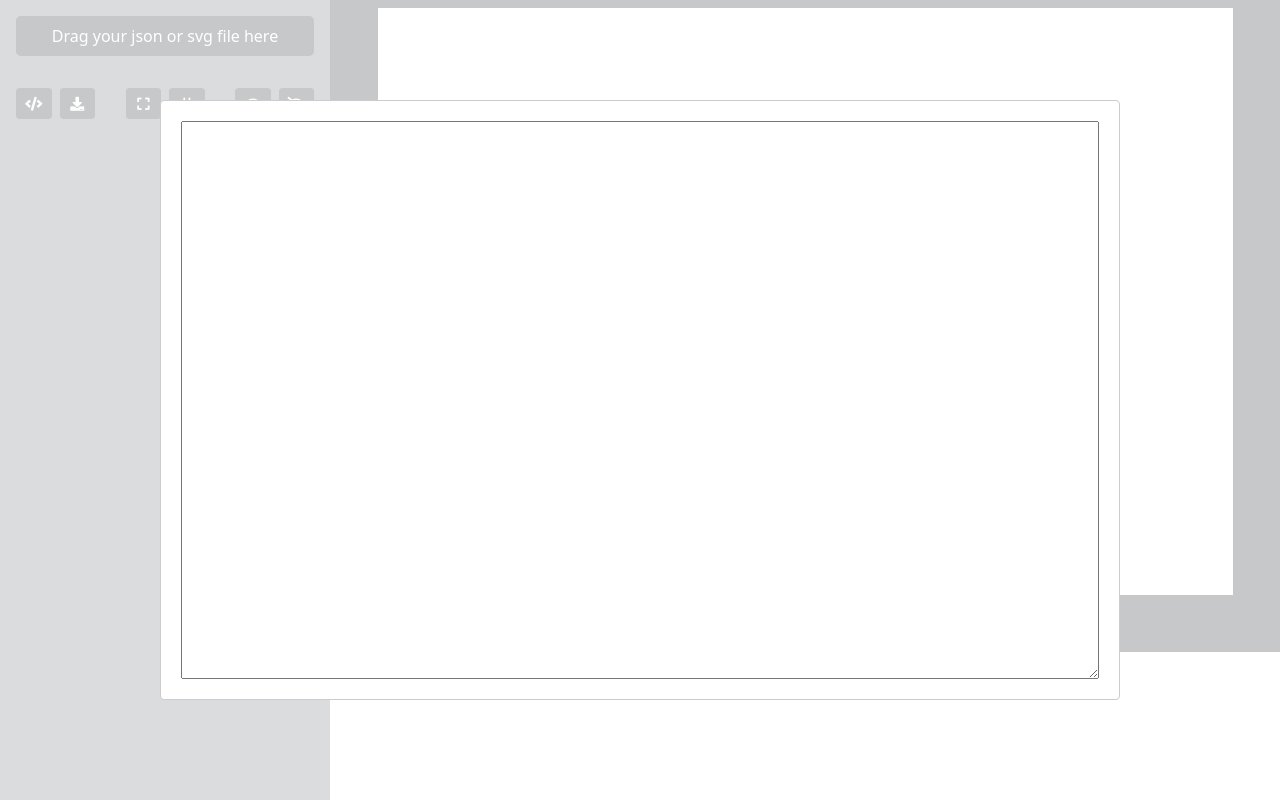
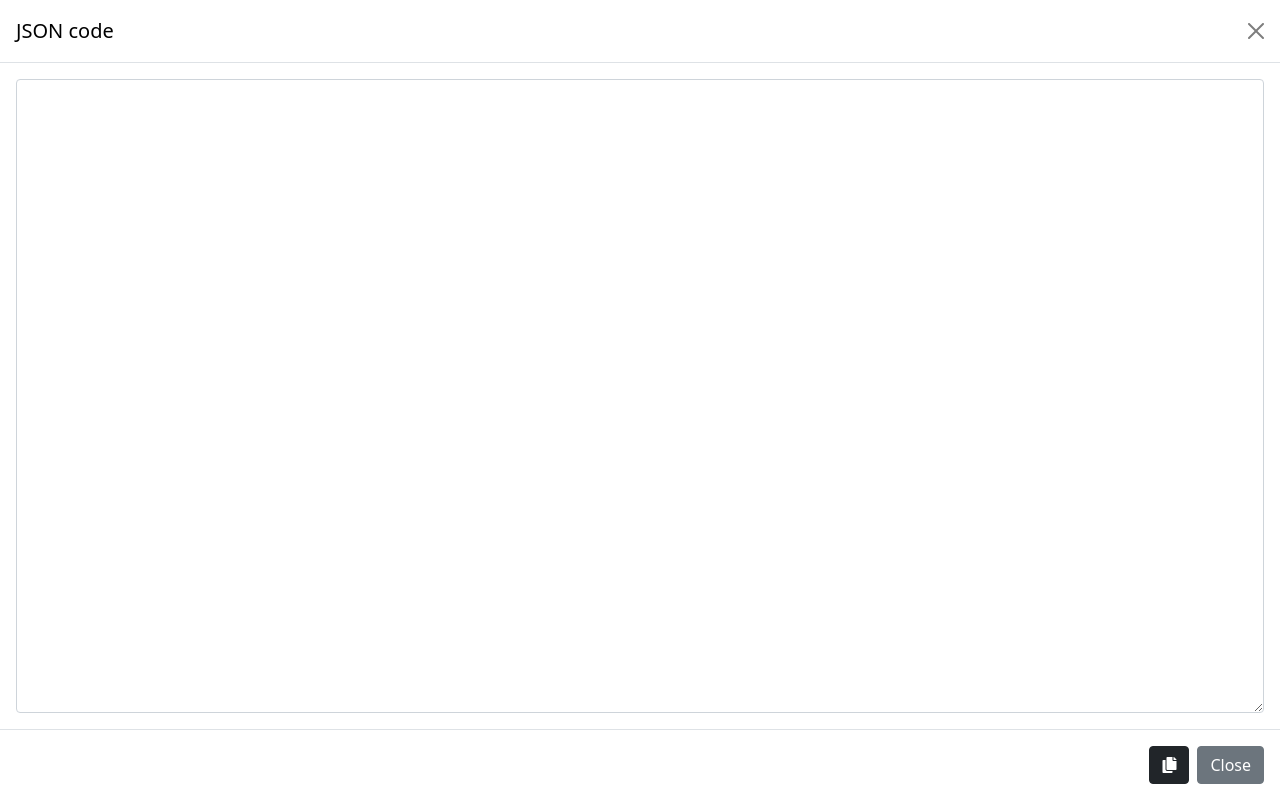
Before and after one commit to SoumyaMahbub/svg-animation2, a React (Create React App) app: page / in a window 1280 px wide. Both pictures are taken after a click on the button 33 px from the left and 103 px from the top of the page. Built offline with nearby package versions, Linux system fonts and the light colour scheme.

Commit message:
design update and outergroup fix

```diff
--- a/src/Components/ExportBar.js
+++ b/src/Components/ExportBar.js
@@ -1,4 +1,4 @@
-import React, { useState } from 'react';
+import React, { useState, useEffect } from 'react';
 import { useSelector } from 'react-redux';
 import Modal from "react-modal";
 import $ from 'jquery';
@@ -22,7 +22,6 @@ const customStyles = {
 const ExportBar = () => {
     const svgJson = useSelector(state => state.svgJson);
 	const file = useSelector(state => state.fileName);
-    const [modalIsOpen, setIsOpen] = useState(false);
 
 	const cutParent = (json , newJson) => {
 		newJson['width'] = json['width'];
@@ -68,23 +67,6 @@ const ExportBar = () => {
 		cutLayers(json['layers'], newJson['layers']);
 		return newJson;
 	}
-
-    const openModal = () => {
-		setIsOpen(true);
-	};
-
-    const afterOpenModal = () => {
-		try {
-			const newJson = cutJson(svgJson);
-			$('#code-area').text(JSON.stringify(newJson, null, "\t"));
-		} catch (e) {
-			console.log(e);
-		}
-    }
-
-    const closeModal = () => {
-		setIsOpen(false);
-	};
 
 	const hideAllLayers = () => {
 		const mainSvgLayers = $('#main-svg').children();
@@ -156,10 +138,27 @@ const ExportBar = () => {
 		}
 	}
 
+	const copyCodeToClipboard = () => {
+		const codeTextArea = document.getElementById('code-area');
+		navigator.clipboard.writeText(codeTextArea.value);
+	}
+
+	const addCodeToModal = () => {
+		var myModalEl = document.getElementById('exampleModal')
+		myModalEl.addEventListener('shown.bs.modal', function (event) {
+			try {
+				const newJson = cutJson(svgJson);
+				$('#code-area').text(JSON.stringify(newJson, null, "\t"));
+			} catch (e) {
+				console.log(e);
+			}
+		})
+	}
+
     return (
         <div className="d-flex justify-content-between">
 			<div>
-				<button onClick={openModal} className="me-2 btn btn-sm btn-dark">
+				<button className="me-2 btn btn-sm btn-dark" data-bs-toggle="modal" onClick={addCodeToModal} data-bs-target="#exampleModal">
 					<i className="fas fa-code fa-fw"></i>
 				</button>
 				<button onClick={downloadJsonFile} className="btn btn-sm btn-dark">
@@ -182,20 +181,29 @@ const ExportBar = () => {
 					<i className = "fa fa-eye-slash fa-fw"></i>
 				</button>
 			</div>
-            <Modal
-				isOpen={modalIsOpen}
-				onAfterOpen={afterOpenModal}
-				onRequestClose={closeModal}
-				style={customStyles}
-				ariaHideApp={false}
-				contentLabel="Example Modal"
-			>
-				<textarea
-					spellCheck="false"
-					id="code-area"
-					className="w-100 h-100"
-				></textarea>
-			</Modal>
+
+			<div id="exampleModal" className="modal fade text-black" tabIndex="-1">
+				<div className="modal-dialog modal-fullscreen">
+					<div className="modal-content">
+						<div className="modal-header">
+							<h5 className="modal-title" id="exampleModalLabel">JSON code</h5>
+							<button type="button" className="btn-close" data-bs-dismiss="modal" aria-label="Close"></button>
+						</div>
+						<div className="modal-body">
+							<textarea
+								spellCheck="false"
+								id="code-area"
+								className="w-100 h-100 font-monospace form-control"
+							></textarea>
+						</div>
+						<div class="modal-footer">
+							<button type="button" class="btn btn-dark" onClick={copyCodeToClipboard}><i class="fas fa-copy"></i></button>
+							<button type="button" class="btn btn-secondary" data-bs-dismiss="modal">Close</button>
+						</div>
+					</div>
+				</div>
+			</div>
+
         </div>
     )
 }
--- a/src/Components/Layer.js
+++ b/src/Components/Layer.js
@@ -82,14 +82,14 @@ const Layer = (props) => {
 	}
 
 	const unhighlightGroup = () => {
-		selLayer['layers'].forEach(layer => {
+		selLayer['layers'].forEach((layer, idx) => {
 			if (layer.strokeColor) {
-				$(".highlighted").attr('stroke', layer.strokeColor);
+				$(".highlighted").eq(idx).attr('stroke', layer.strokeColor);
 			} else {
-				$(".highlighted").removeAttr('stroke');
+				$(".highlighted").eq(idx).removeAttr('stroke');
 			}
-			$('.highlighted').removeClass('highlighted');
 		})
+		$('.highlighted').removeClass('highlighted');
 	}
 
 	const clickOnLayer = (e) => {
@@ -141,16 +141,16 @@ const Layer = (props) => {
 		}
 	}
 
-	const delay = ms => new Promise(res => setTimeout(res, ms));
-
-	const toggleSubLayers = async (e) => {
-		if ($(e.currentTarget).hasClass('fa-chevron-right')) {
-			$(e.currentTarget).removeClass('fa-chevron-right');
-			$(e.currentTarget).addClass('fa-chevron-down');
-		} else {
-			$(e.currentTarget).removeClass('fa-chevron-down');
-			$(e.currentTarget).addClass('fa-chevron-right');
-		}
+	const toggleSubLayers = (e) => {
+		const myCollapsible = document.getElementById('sublayer_' + props.name);
+		myCollapsible.addEventListener('hidden.bs.collapse', function () {
+			$(e.target).removeClass('fa-chevron-down');
+			$(e.target).addClass('fa-chevron-right');
+		})
+		myCollapsible.addEventListener('shown.bs.collapse', function () {
+			$(e.target).removeClass('fa-chevron-right');
+			$(e.target).addClass('fa-chevron-down');
+		})
 	}
 
 	return (
--- a/src/Components/MyDropzone.js
+++ b/src/Components/MyDropzone.js
@@ -72,20 +72,15 @@ const MyDropzone = () => {
 		for (var attr in path['attributes']) {
 			path[attr] = path['attributes'][attr];
 		}
+		delete path['attributes'];
 		if (path['id']) {
 			path['name'] = path['id'];
+			delete path['id'];
 		}
 		else if (path['name'] === "g" || path['name'] === "path") {
 			delete path['name'];
 		}
-		delete path['attributes'];
-		if (path['fill'] !== "none") {
-			if (!path['fill']) {
-				path['fill'] = "#000000";
-			}
-			path['fillColor'] = path['fill'];
-			path['fillColor'] = parseHexColor(path['fillColor']);
-		} else if(path['stroke']) {
+		if(path['stroke']) {
 			delete path['fill'];
 			path['strokeColor'] = path['stroke'];
 			path['strokeWidth'] = path['stroke-width'];
@@ -96,6 +91,13 @@ const MyDropzone = () => {
 			delete path['stroke-width'];
 			delete path['stroke-linecap'];
 			delete path['stroke-linejoin'];
+		}else if (path['fill'] !== "none") {
+			if (!path['fill']) {
+				path['fill'] = "#000000";
+			}
+			path['fillColor'] = path['fill'];
+			delete path['fill']
+			path['fillColor'] = parseHexColor(path['fillColor']);
 		}
 		path['pathData'] = path['d'];
 		delete path['d'];
@@ -301,16 +303,18 @@ const MyDropzone = () => {
 				svgEl.children().eq(i).remove();
 			}
 		}
-		if (svgEl.children().length === 1) {
-			const cnt = svgEl.children().eq(0).contents();
-			svgEl.children().eq(0).replaceWith(cnt);
-		}
 	}
 
 	const parseSvg = (svgString) => {
 		const parser = new DOMParser();
 		const doc = parser.parseFromString(svgString, "image/svg+xml");
 		trimDoc($(doc).children().eq(0));
+
+		while ($(doc).children().eq(0).children().length === 1) {
+			const cnt = $(doc).children().eq(0).children().eq(0).contents();
+			$(doc).children().eq(0).children().eq(0).replaceWith(cnt);
+		}
+
 		convertToPath(doc);
 		const mainSvg = $(doc).children().eq(0);
 		removeSingleLayerGroup(mainSvg);
--- a/src/Components/OperationsContainer.js
+++ b/src/Components/OperationsContainer.js
@@ -158,30 +158,44 @@ const OperationsContainer = () => {
     }
 
     return (
-        <div className="w-100 bg-white p-4">
+        <div className="bg-dark px-4 pt-2 pb-4">
+        <div className="w-100 bg-secondary p-4 shadow rounded-3 position-relative text-white">
 
-            <div className={selLayer.name ? "d-flex mb-3" : "d-flex invisible mb-3"}>
-                <div className="input-group me-3">
-                    <span className="input-group-text">Subtitle</span>
-                    <input type="text" id="subtitle-input" className="form-control" placeholder="Write subtitle for layer here" onBlur={updateSubtitle} autoComplete="off" />
-                </div>
-                <button onClick={deleteLayer} className="flex-shrink-0 btn btn-danger me-3"><i className="fas fa-trash-alt"></i></button>
+
+            <div className={selLayer.name ? "d-none" : "d-block position-absolute top-50 start-50 translate-middle w-100 text-center"}>
+               Select a layer or a group to bring up the controls here.
             </div>
 
+            <div className="row">
 
-            <div className="row">
+                <div className={selLayer.name ? "d-flex mb-3" : "d-flex invisible mb-3"}>
+                    <div className="input-group me-3">
+                        <span className="input-group-text">Subtitle</span>
+                        <input type="text" id="subtitle-input" className="form-control" placeholder="Write subtitle for layer here" onBlur={updateSubtitle} autoComplete="off" />
+                    </div>
+                    <button onClick={deleteLayer} className="flex-shrink-0 btn btn-danger me-3"><i className="fas fa-trash-alt"></i></button>
+                </div>
 
                 <div className={selLayer.name ? "d-flex col mb-2" : "invisible d-flex col mb-2"}>
                     <div className="input-group">
                         <select id="erase-layer-select" className="form-select" defaultValue="1">
                             {options}
                         </select>
-                        <button className="btn btn-secondary" type="button" onClick={addEraseLayer}>Add Erase Layer Below</button>
+                        <button className="btn btn-dark" type="button" onClick={addEraseLayer}>Add Erase Layer Below</button>
                     </div>
                 </div>
 
                 <div className={selLayer.type === 'erase' ? "mx-4 col" : selLayer.type === 'group' ? "mx-4 col" : "invisible mx-4 col"} onChange={changeDrawType}>
-                    <h6 className="mb-0">Mode: </h6>
+                    <div className="btn-group" role="group" aria-label="Basic radio toggle button group">
+                        <input type="radio" data-value="sequential" className="btn-check" name="drawTypeRadio" id="btnradio1" autoComplete="off" id="sequentialRadio"/>
+                        <label className="btn btn-outline-dark" htmlFor="sequentialRadio">Sequential</label>
+
+                        <input type="radio" data-value="parallel" className="btn-check" name="drawTypeRadio" id="btnradio2" autoComplete="off" id="parallelRadio"/>
+                        <label className="btn btn-outline-dark" htmlFor="parallelRadio">Parallel</label>
+                    </div>
+
+
+                    {/* <h6 className="mb-0">Mode: </h6>
                     <div className="form-check form-check-inline">
                         <input className="form-check-input" data-value="sequential" type="radio" name="drawTypeRadio" id="sequentialRadio" />
                         <label className="form-check-label" htmlFor="sequentialRadio">
@@ -193,13 +207,13 @@ const OperationsContainer = () => {
                         <label className="form-check-label" htmlFor="parallelRadio">
                             Parallel
                         </label>
-                    </div>
-
+                    </div> */}
                 </div>
 
             </div>
 
         </div>
+        </div>
     )
 }
 
--- a/src/Components/PreviewContainer.js
+++ b/src/Components/PreviewContainer.js
@@ -7,8 +7,8 @@ const PreviewContainer = () => {
     const fileName = useSelector(state => state.fileName);
     const svgString = useSelector(state => state.svgString);
     return (
-        <div className="flex-grow-1 d-flex bg-dark">
-            <div id="canvas" className="mx-auto my-2 bg-white w-90 h-90 position-relative">
+        <div className="flex-grow-1 d-flex bg-dark pt-4 pb-3">
+            <div id="canvas" className="mx-4 bg-white w-100 h-100 position-relative rounded-3">
             </div>
         </div>
     )
```
